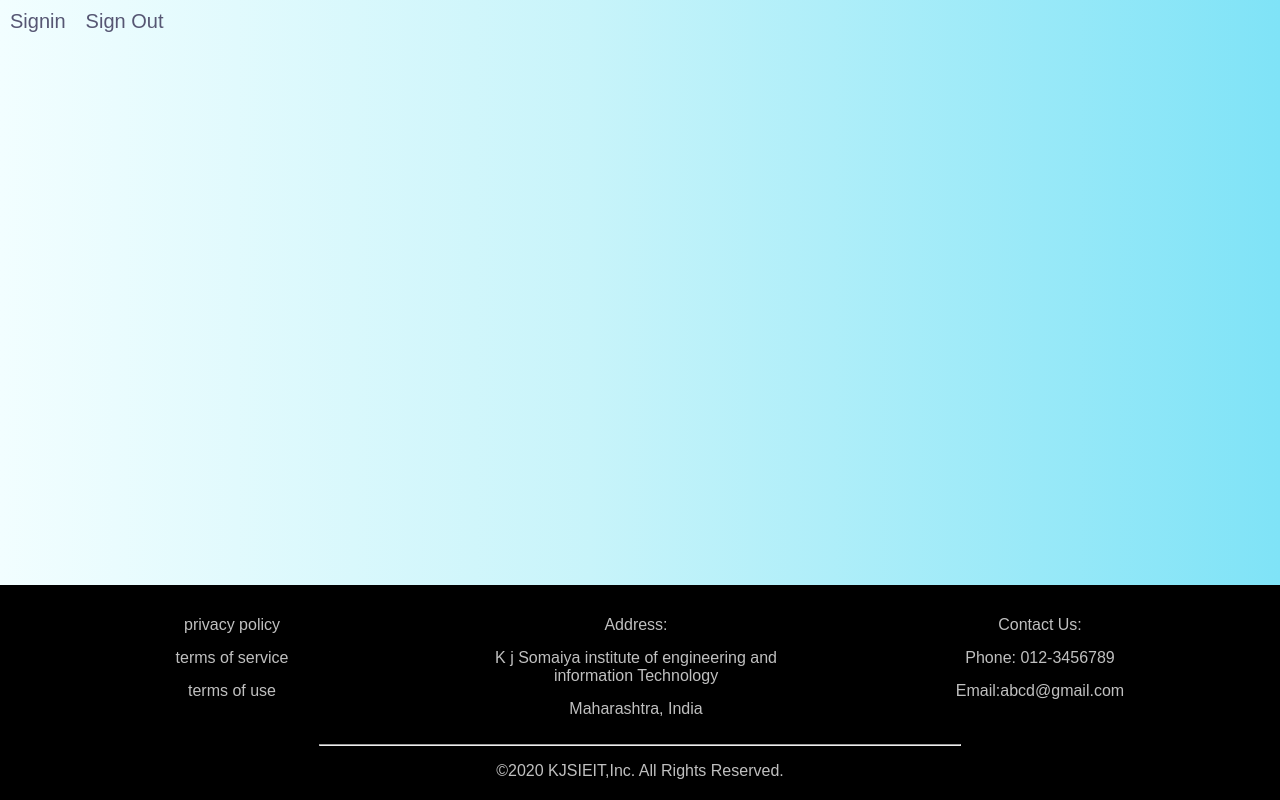
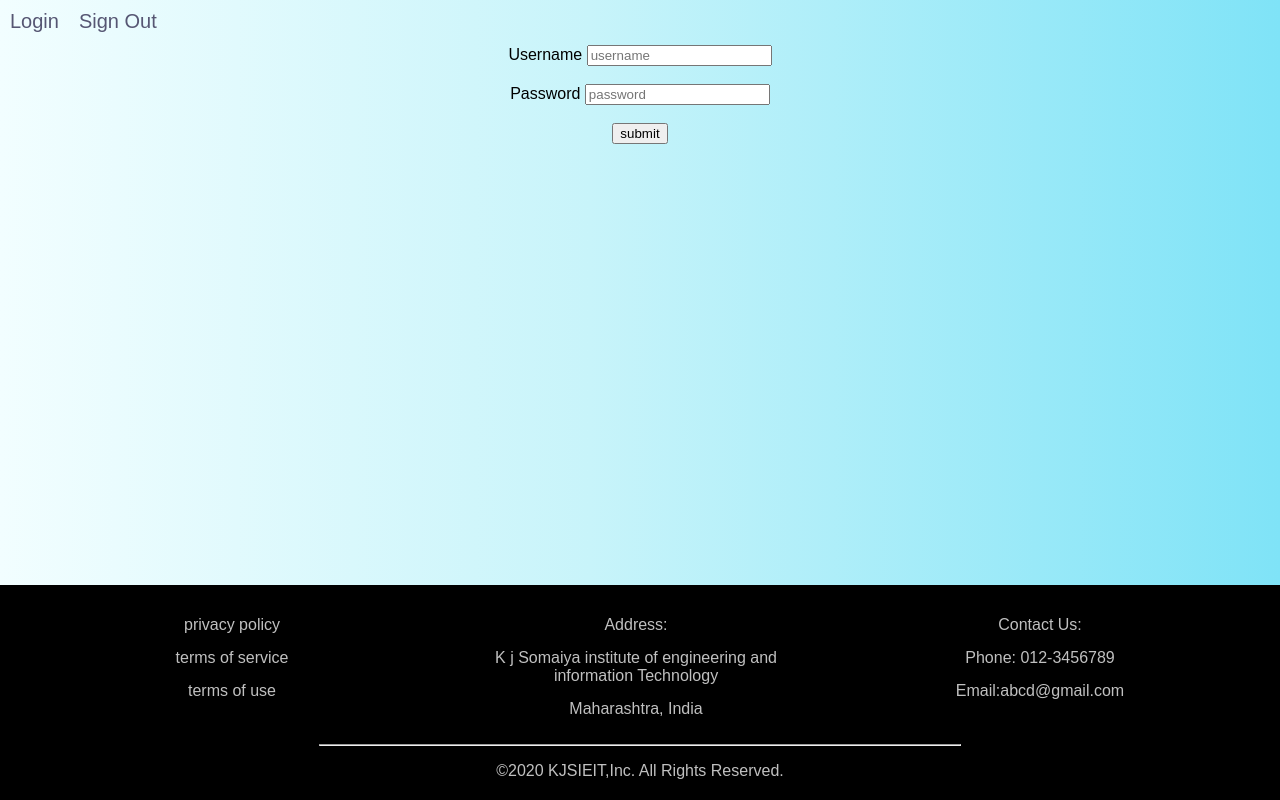
Before and after one commit to RitvijVejare/Project-Approval-System-Frontend, a React (Create React App) app: page /login in a window 1280 px wide. Built offline with nearby package versions, Linux system fonts and the light colour scheme; a web font is replaced by a local one.

Commit message:
Login page created

```diff
--- a/src/App.js
+++ b/src/App.js
@@ -1,14 +1,15 @@
-import React from 'react';
-import './App.css';
-import { BrowserRouter as Router, Route } from "react-router-dom"
-import Homepage from './containers/Homepage/Homepage';
-import Admin from './containers/Adminpage/Admin';
-import InternalGuide from './containers/InternalGuidepage/InternalGuide';
-import ProjectIncharge from './containers/ProjectInchargepage/ProjectIncharge';
-import Studentpage from './containers/Studentpage/Studentpage';
-import Navbar from './components/Navbar/Navbar';
-import Footer from './components/Footer/footer'
-import HOD from './containers/HODpage/HOD';
+import React from "react";
+import "./App.css";
+import { BrowserRouter as Router, Route } from "react-router-dom";
+import Homepage from "./containers/Homepage/Homepage";
+import Admin from "./containers/Adminpage/Admin";
+import InternalGuide from "./containers/InternalGuidepage/InternalGuide";
+import ProjectIncharge from "./containers/ProjectInchargepage/ProjectIncharge";
+import Studentpage from "./containers/Studentpage/Studentpage";
+import Navbar from "./components/Navbar/Navbar";
+import Footer from "./components/Footer/footer";
+import HOD from "./containers/HODpage/HOD";
+import LoginPage from "./containers/LoginPage/LoginPage";
 
 function App() {
   return (
@@ -23,14 +24,12 @@ function App() {
         <Route path="/project-incharge" exact component={ProjectIncharge} />
         <Route path="/student" exact component={Studentpage} />
         <Route path="/hod" exact component={HOD} />
+        <Route path="/login" exact component={LoginPage} />
         <footer>
           <Footer />
         </footer>
-
       </div>
     </Router>
-
-
   );
 }
 
--- a/src/components/Navbar/Navbar.js
+++ b/src/components/Navbar/Navbar.js
@@ -1,5 +1,6 @@
 import React, { useEffect, useState } from "react";
 import "./Navbar.css";
+import { NavLink } from "react-router-dom";
 
 const Navbar = () => {
   const [search, SetSearch] = useState(false);
@@ -20,10 +21,10 @@ const Navbar = () => {
       <nav className="navbar">
         <ul>
           <li>
-            <a href="/">Signin</a>
+            <NavLink to="/login">Login</NavLink>
           </li>
           <li>
-            <a href="/">Sign Out</a>
+            <a href="">Sign Out</a>
           </li>
         </ul>
 
--- /dev/null
+++ b/src/containers/LoginPage/LoginPage.js
@@ -0,0 +1,32 @@
+import React, { Component } from "react";
+
+export default class LoginPage extends Component {
+  constructor(props) {
+    super(props);
+
+    this.state = {
+      username: "admin",
+      password: "admin"
+    };
+  }
+
+  render() {
+    return (
+      <div>
+        <form action="/login" method="post">
+          <label>Username </label>
+          <input type="email" name="email" placeholder="username" />
+          <br />
+          <br />
+          <label>Password </label>
+          <input type="password" name="password" placeholder="password" />
+          <br />
+          <br />
+          <button type="submit" onSubmit={this.CheckUser}>
+            submit
+          </button>
+        </form>
+      </div>
+    );
+  }
+}
```
Also changed, not shown: src/containers/LoginPage/LoginPage.css (added).
